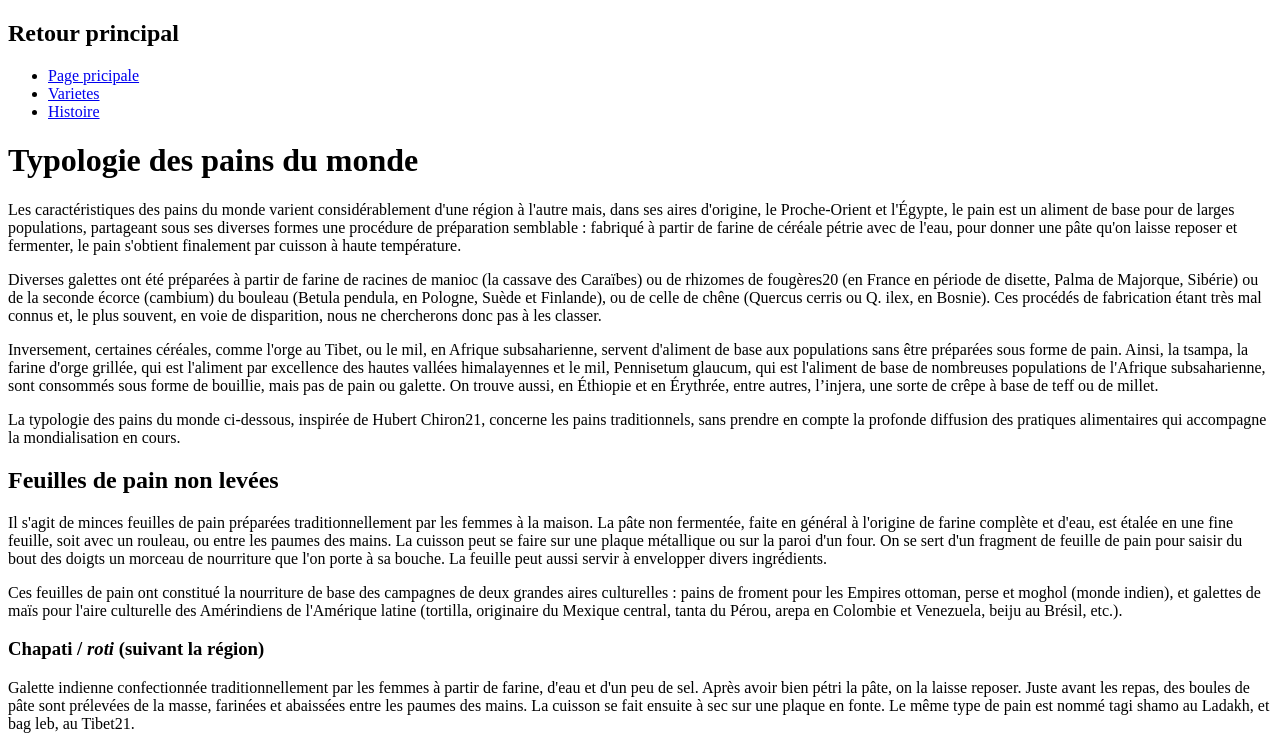
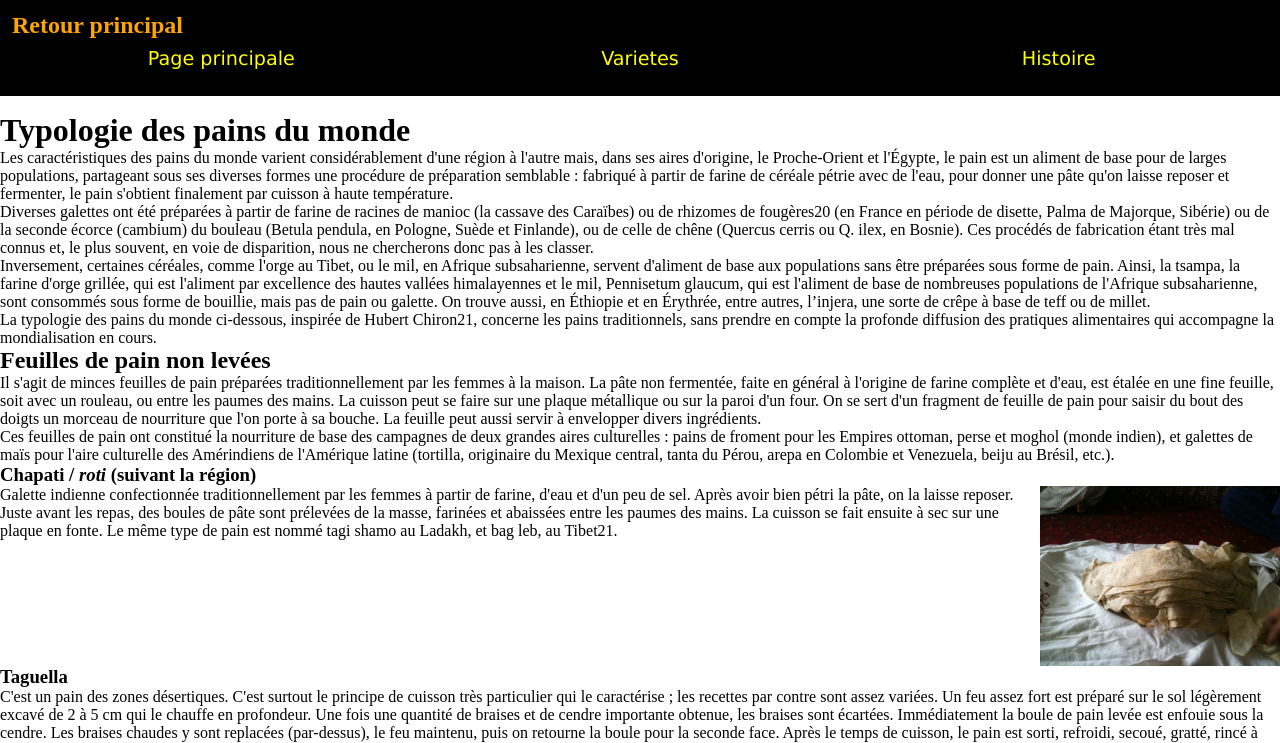
Before and after one commit to Xuffasch/Xuffasch.github.io, a plain HTML site: page varietes.html in a window 1280 px wide. Shown: the top 743 px of the page. Drawn offline with Linux system fonts and the light colour scheme.

Commit message:
Formatted varietes page

```diff
--- a/styles/histoire_styles.css
+++ b/styles/histoire_styles.css
@@ -1,6 +1,3 @@
-/* Apply blue and 2em font font
-  to h1 tag in nav element of the body */
-
 html, body, main, section, article, div, p, ul, ol, h1, h2, h3, h4, h5, h6 {
   padding: 0;
   margin: 0;
@@ -10,6 +7,8 @@ body {
   background-color: burlywood ;
 }
 
+/* Apply blue and 2em font font
+  to h1 tag in nav element of the body */
 body > nav > h1 {
   font-size: 2em;
   color: blue;
--- /dev/null
+++ b/styles/varietes_styles.css
@@ -0,0 +1,58 @@
+/* Reinitialize padding and margin for the page */
+html, body, main, section, article, div, p, ul, ol, h1, h2, h3, h4, h5, h6 {
+  padding: 0;
+  margin: 0;
+}
+
+html, body {
+  height: 100%;
+  width: 100%;
+}
+
+#Pos-div {
+  height: 14%;
+}
+
+nav {
+  position: fixed;
+  z-index: 100;
+  height: 12%;
+  width: 100%;
+  background-color: black;
+  padding: 12px;
+  box-sizing: border-box;
+}
+
+nav > ul {
+  margin-top: 8px;
+  list-style-type: none;
+  line-height: 1.5em;
+  display: flex;
+  flex-direction: horizontal;
+}
+
+nav > ul > li {
+  width: 100%;
+  text-align: center;
+  justify-content: space-evenly;
+}
+
+nav > h1 {
+  color: Orange;
+}
+
+nav > ul > li a {
+  font-family: 'Lucida Sans', 'Lucida Sans Regular', 'Lucida Grande', 'Lucida Sans Unicode', Geneva, Verdana, sans-serif;
+  font-size: 1.2em;
+  text-decoration: none;
+  color: yellow;
+}
+
+/* the images in Chapati element is flsoated to the right*/
+#Chapati img {
+  float: right;
+}
+/* All article in the section which id starts with Type- and which id is not equal to Chapati with clear right, inorder not to wrap around the previous images */
+section[id|="Type"] article:not([id="Chapati"]) {
+  clear:right;
+}
--- a/varietes.html
+++ b/varietes.html
@@ -3,16 +3,19 @@
   <head>
     <meta charset="utf-8">
     <title>Varietes</title>
+    <link rel="stylesheet" href="styles/varietes_styles.css">
   </head>
   <body>
+    <div id="Pos-div">
       <nav>
         <h1>Retour principal</h1>
         <ul>
-        <li><a href="index.html">Page pricipale</a></li>
+          <li><a href="index.html">Page principale</a></li>
           <li><a href="varietes.html" id="varietes">Varietes</a></li>
           <li><a href="histoire.html" id="histoire">Histoire</a></li>
         </ul>
       </nav>
+    </div>
     <main>
       <h1>Typologie des pains du monde</h1>
         <p>
@@ -30,12 +33,15 @@
         Il s'agit de minces feuilles de pain préparées traditionnellement par les femmes à la maison. La pâte non fermentée, faite en général à l'origine de farine complète et d'eau, est étalée en une fine feuille, soit avec un rouleau, ou entre les paumes des mains. La cuisson peut se faire sur une plaque métallique ou sur la paroi d'un four. On se sert d'un fragment de feuille de pain pour saisir du bout des doigts un morceau de nourriture que l'on porte à sa bouche. La feuille peut aussi servir à envelopper divers ingrédients.</p>
       <p>
         Ces feuilles de pain ont constitué la nourriture de base des campagnes de deux grandes aires culturelles : pains de froment pour les Empires ottoman, perse et moghol (monde indien), et galettes de maïs pour l'aire culturelle des Amérindiens de l'Amérique latine (tortilla, originaire du Mexique central, tanta du Pérou, arepa en Colombie et Venezuela, beiju au Brésil, etc.).</p>
-      <article>
+      <article id="Chapati">
         <h3>Chapati / <i>roti</i> (suivant la région)</h3>
+        <img src="images/Rumali_Roti_in_Afghanistan.jpg"
+            width=240px
+              alt="Pain Chapati ou roti en Afganistan">
         <p>
           Galette indienne confectionnée traditionnellement par les femmes à partir de farine, d'eau et d'un peu de sel. Après avoir bien pétri la pâte, on la laisse reposer. Juste avant les repas, des boules de pâte sont prélevées de la masse, farinées et abaissées entre les paumes des mains. La cuisson se fait ensuite à sec sur une plaque en fonte. Le même type de pain est nommé tagi shamo au Ladakh, et bag leb, au Tibet21.</p>
       </article>
-      <article>
+      <article id="Taguella">
         <h3>Taguella</h3>
           <p>
             C'est un pain des zones désertiques. C'est surtout le principe de cuisson très particulier qui le caractérise ; les recettes par contre sont assez variées. Un feu assez fort est préparé sur le sol légèrement excavé de 2 à 5 cm qui le chauffe en profondeur. Une fois une quantité de braises et de cendre importante obtenue, les braises sont écartées. Immédiatement la boule de pain levée est enfouie sous la cendre. Les braises chaudes y sont replacées (par-dessus), le feu maintenu, puis on retourne la boule pour la seconde face. Après le temps de cuisson, le pain est sorti, refroidi, secoué, gratté, rincé à l'eau.</p>
```
Lines whose indentation alone changed are shown as unchanged.
